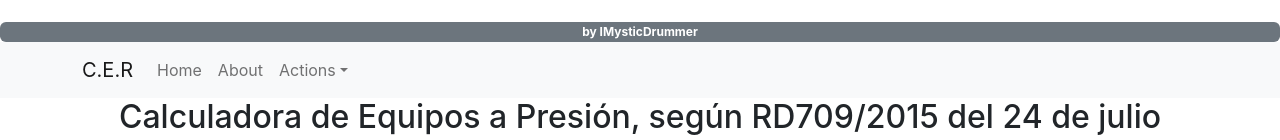
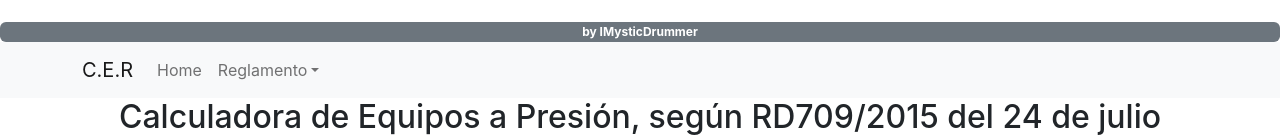
Before and after one commit to IMysticDrummer/Legal-Cathegory, a React (Create React App) app: page /epcalculator in a window 1280 px wide. Shown: the part 218-358 px from the top of the page. Built offline with nearby package versions, Linux system fonts and the light colour scheme.

Commit message:
Menus modified

```diff
--- a/src/components/common/Navbar.js
+++ b/src/components/common/Navbar.js
@@ -13,9 +13,9 @@ export default function CerNavbar({ children, menus, ...props }) {
           <Navbar.Collapse id='cer-navbar'>
             <Nav className='cer-auto'>
               <Nav.Link href='/'>Home</Nav.Link>
-              <Nav.Link href='#about'>About</Nav.Link>
+              {false && <Nav.Link href='#about'>About</Nav.Link>}
               <NavDropdown
-                title='Actions'
+                title='Reglamento'
                 id='cer-navbar-dropdown'
               >
                 <NavDropdown.Item href='/epcalculator'>
```
Also changed, not shown: src/components/common/Header.js (+0 -10 lines).
